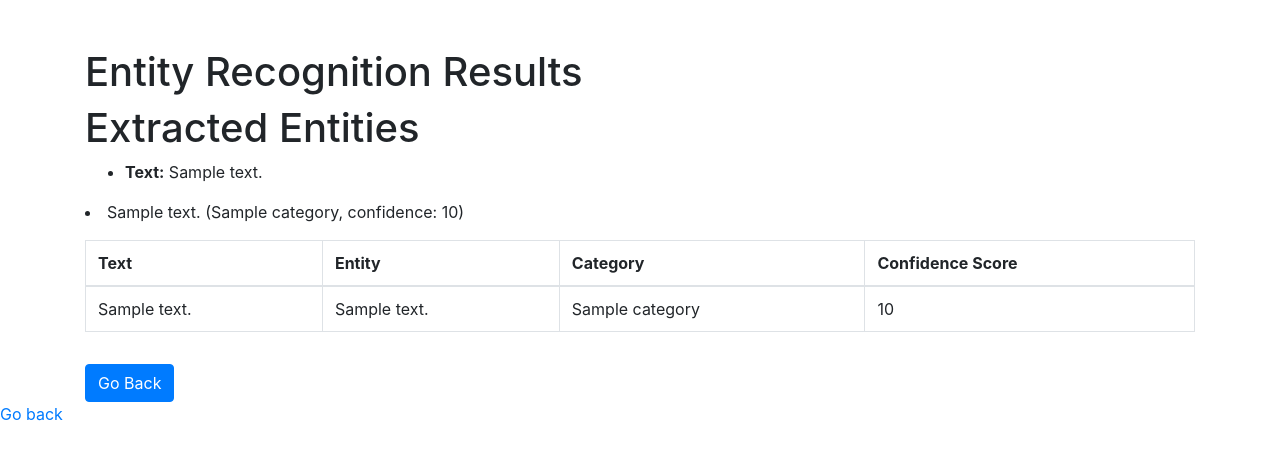
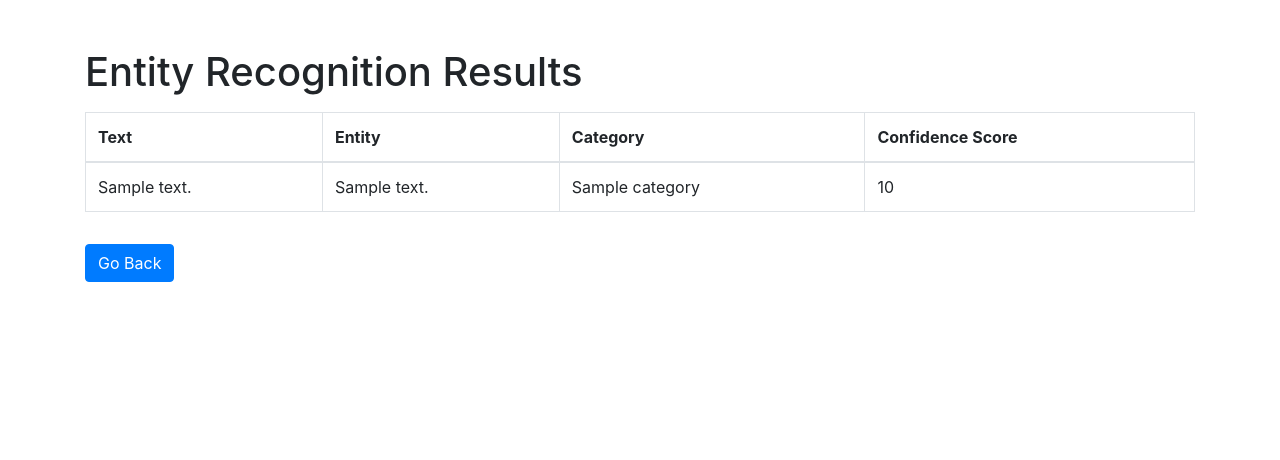
Before and after one commit to 9501893704rahul/aiscanimage, a Flask app: template templates/results.html in a window 1280 px wide. Shown: the top 460 px of the page. Run offline with Flask 2, Linux system fonts and the light colour scheme; the template is opened without the code that fills it: most values are stand-ins (such as "Sample title", 1, 10 or a date in 2020); some libraries are stand-ins or nearby versions.

Commit message:
Update m results.html

```diff
--- a/templates/results.html
+++ b/templates/results.html
@@ -1,3 +1,4 @@
+<!doctype html>
 <html lang="en">
   <head>
     <meta charset="utf-8">
@@ -19,18 +20,6 @@
         </thead>
         <tbody>
           {% for result in entity_results %}
-<head>
-    <meta charset="UTF-8">
-    <meta name="viewport" content="width=device-width, initial-scale=1.0">
-    <title>Results</title>
-</head>
-<body>
-    <h1>Extracted Entities</h1>
-    <ul>
-    {% for result in entity_results %}
-        <li>
-            <p><strong>Text:</strong> {{ result.text }}</p>
-            <ul>
             {% for entity in result.entities %}
               <tr>
                 <td>{{ result.text }}</td>
@@ -38,7 +27,6 @@
                 <td>{{ entity.category }}</td>
                 <td>{{ entity.confidence_score }}</td>
               </tr>
-                <li>{{ entity.text }} ({{ entity.category }}, confidence: {{ entity.confidence_score }})</li>
             {% endfor %}
           {% endfor %}
         </tbody>
@@ -46,10 +34,4 @@
       <a href="/" class="btn btn-primary mt-3">Go Back</a>
     </div>
   </body>
-            </ul>
-        </li>
-    {% endfor %}
-    </ul>
-    <a href="/">Go back</a>
-</body>
 </html>
```
